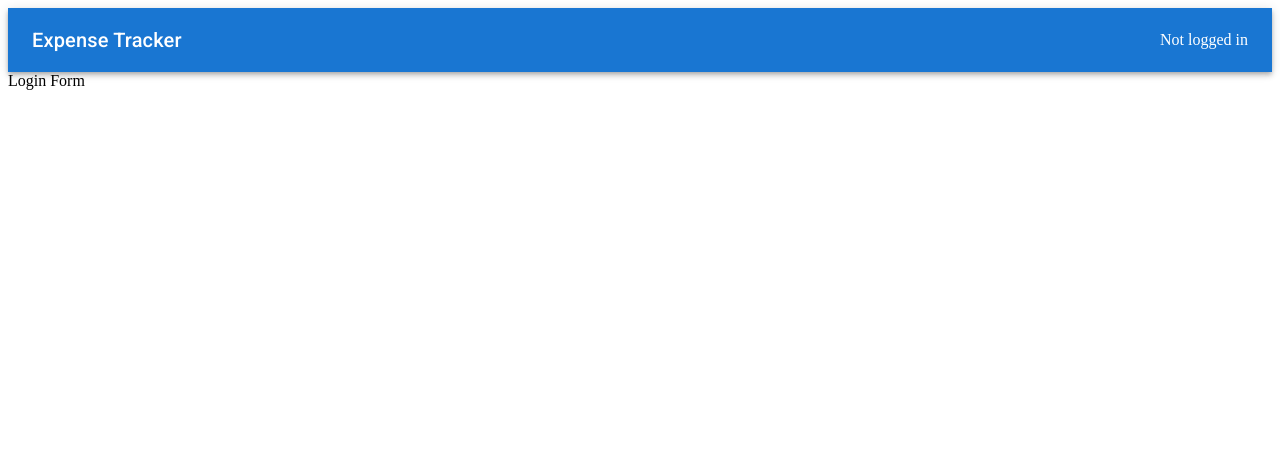
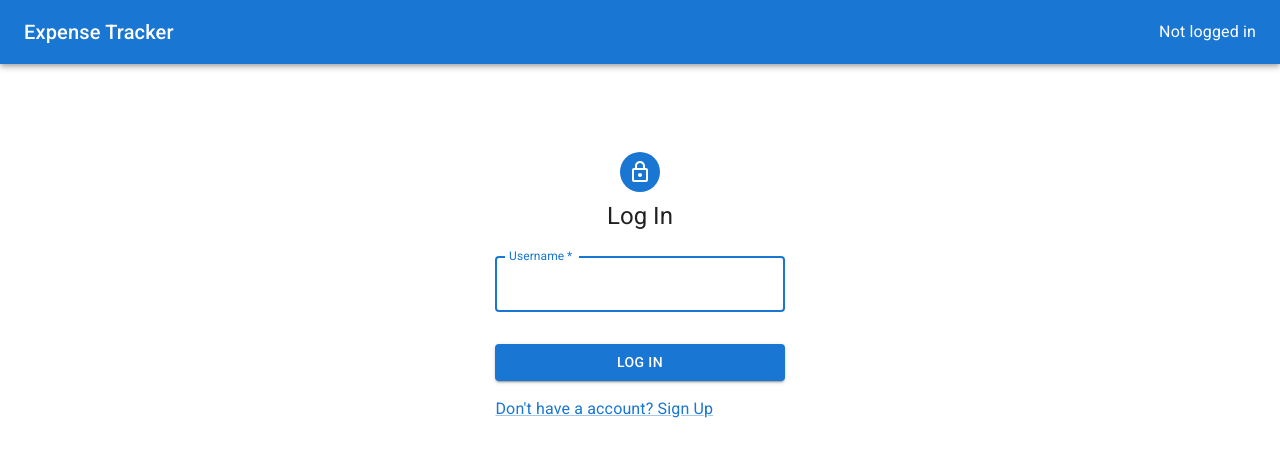
Before and after one commit to VibhavSurve09/expense_tracker_frontend, a Next.js app: page /auth/login in a window 1280 px wide. Shown: the top 456 px of the page. Built offline with nearby package versions, Linux system fonts and the light colour scheme.

Commit message:
Login backend login working

```diff
--- a/package.json
+++ b/package.json
@@ -13,6 +13,7 @@
     "@emotion/styled": "^11.9.3",
     "@mui/icons-material": "^5.8.4",
     "@mui/material": "^5.9.0",
+    "axios": "^0.27.2",
     "next": "12.2.2",
     "react": "18.2.0",
     "react-dom": "18.2.0",
--- a/pages/auth/login.jsx
+++ b/pages/auth/login.jsx
@@ -1,12 +1,94 @@
-import React from 'react';
+import {
+  Avatar,
+  Box,
+  Button,
+  Card,
+  CardContent,
+  CssBaseline,
+  Grid,
+  Link,
+  TextField,
+  Typography,
+} from '@mui/material';
+import React, { useState } from 'react';
 import Navbar from '../../components/Navbar';
+import useUserStore from '../../store/userStore';
+import axios from 'axios';
+import { Container } from '@mui/system';
+import LockOutlinedIcon from '@mui/icons-material/LockOutlined';
+function Login() {
+  const setTelegramId = useUserStore((state) => state.setTelegramId);
+  const setTeleUserName = useUserStore((state) => state.setUserName);
+  const setEmailAddr = useUserStore((state) => state.setEmailAddr);
+  const [userName, setUsername] = useState('');
+  const [error, setError] = useState({ err: false, message: '' });
+  const handleLogin = async (e) => {
+    e.preventDefault();
+    const res = await axios.post('http://localhost:8000/login', {
+      uname: userName,
+    });
+    if (res.data.status_code === 401) {
+      setError({ err: true, message: 'Invalid Credentials' });
+    }
+    if (res.data.status_code === 200) {
+      setError({ err: false, message: '' });
+      setTelegramId(res.data.user.tid);
+      setTeleUserName(res.data.user.uname);
+      setUsername('');
+    }
+  };
+  return (
+    <Box>
+      <Navbar />
 
-function Login() {
-  return (
-    <div>
-      <Navbar />
-      Login Form
-    </div>
+      <Container component='main' maxWidth='xs'>
+        <CssBaseline />
+        <Box
+          sx={{
+            marginTop: 10,
+            display: 'flex',
+            flexDirection: 'column',
+            alignItems: 'center',
+          }}
+        >
+          <Avatar sx={{ m: 1, bgcolor: '#1976D2' }}>
+            <LockOutlinedIcon />
+          </Avatar>
+          <Typography component='h1' variant='h5'>
+            Log In
+          </Typography>
+          <Box component='form' sx={{ mt: 1 }}>
+            <TextField
+              error={error.err}
+              helperText={error.message}
+              margin='normal'
+              required
+              fullWidth
+              id='email'
+              label='Username'
+              name='username'
+              autoFocus
+              value={userName}
+              onChange={(e) => setUsername(e.target.value)}
+            ></TextField>
+            <Button
+              type='submit'
+              fullWidth
+              variant='contained'
+              sx={{ mt: 3, mb: 2 }}
+              onClick={handleLogin}
+            >
+              Log In
+            </Button>
+            <Grid container>
+              <Grid item xs>
+                <Link>{"Don't have a account? Sign Up"}</Link>
+              </Grid>
+            </Grid>
+          </Box>
+        </Box>
+      </Container>
+    </Box>
   );
 }
 
```
Also changed, not shown: 1 other file (tests, documents, lock files or other folders).
